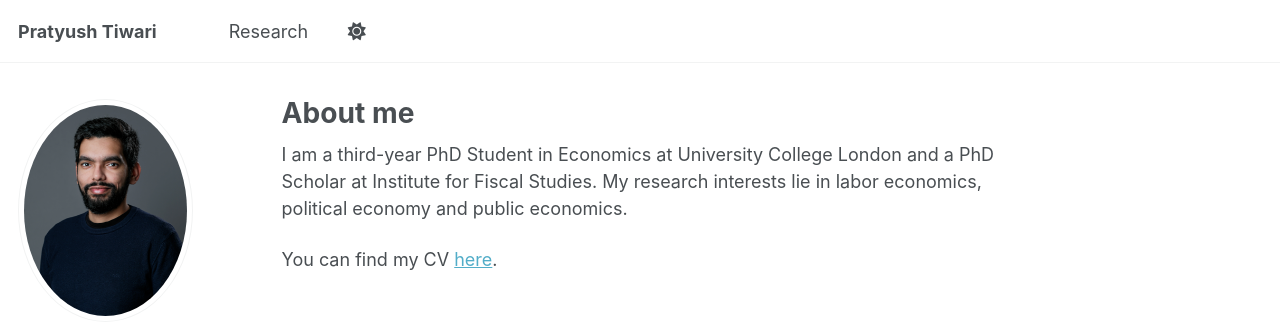
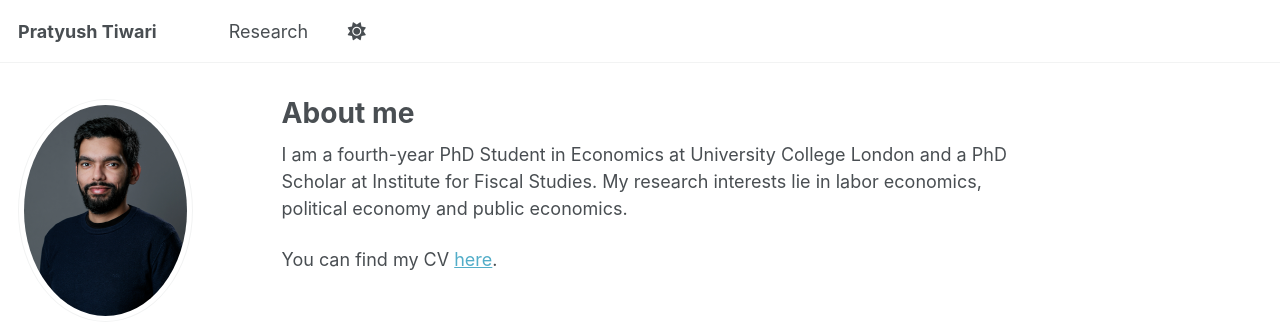
Before and after one commit to PratyushTiwari/pratyushtiwari.github.io, a Jekyll site: the page built from _pages/about.md, in a window 1280 px wide. Shown: the top 333 px of the page. Built offline with Jekyll 4.4.1, drawn with Linux system fonts in a browser that asks for light colours; some web fonts are replaced.

Commit message:
Update PhD year from third-year to fourth-year
Co-Authored-By: Claude Sonnet 4.5 <noreply@anthropic.com>

```diff
--- a/_pages/about.md
+++ b/_pages/about.md
@@ -7,6 +7,6 @@ redirect_from:
   - /about.html
 ---
 
-I am a third-year PhD Student in Economics at University College London and a PhD Scholar at Institute for Fiscal Studies. My research interests lie in labor economics, political economy and public economics.
+I am a fourth-year PhD Student in Economics at University College London and a PhD Scholar at Institute for Fiscal Studies. My research interests lie in labor economics, political economy and public economics.
 
 You can find my CV [here](http://pratyushtiwari.github.io/files/CV.pdf).
```
Also changed, not shown: _pages/research.md (+1 -1 lines).
